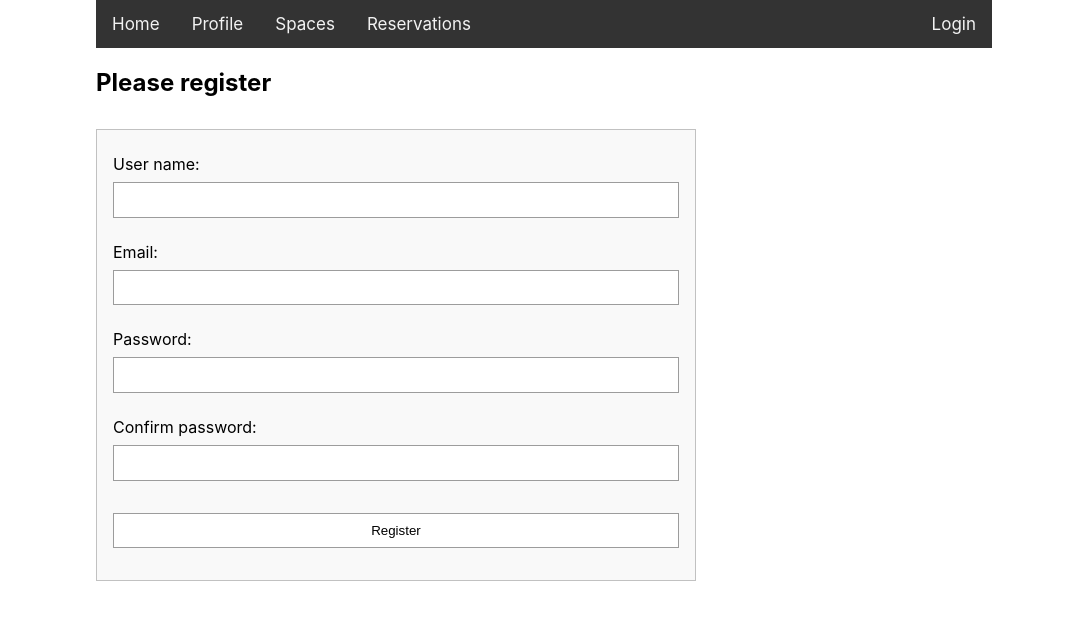
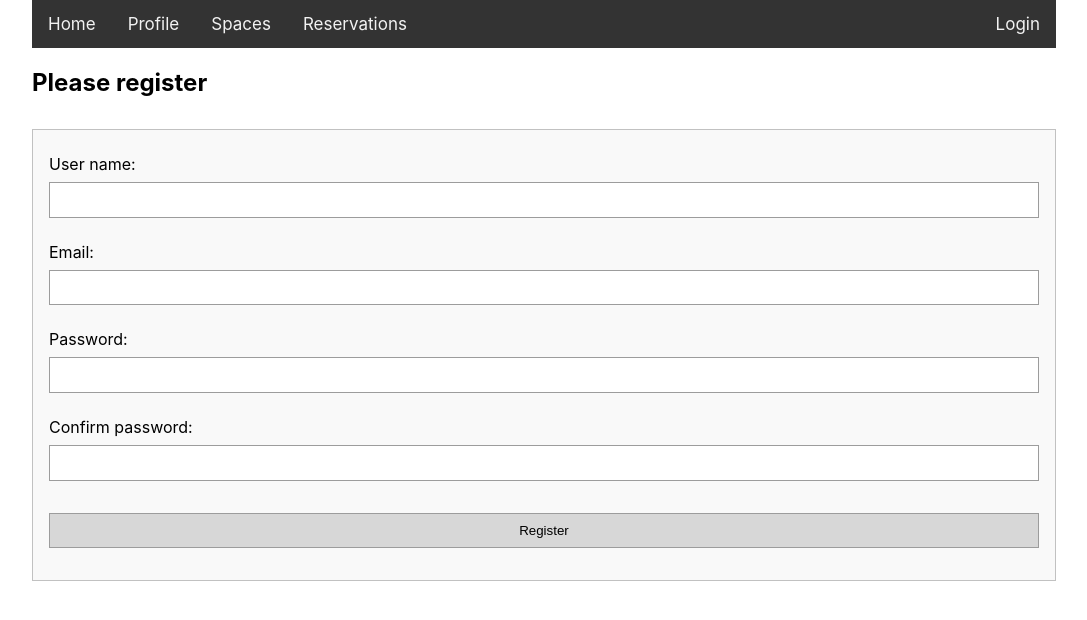
Before and after one commit to XiaozhouCui/space-finder-frontend, a React (Create React App) app: page /signup in a window 1280 px wide. Shown: the top 620 px of the page, without its empty margins (96-1183 px from the left). Built offline with nearby package versions, Linux system fonts and the light colour scheme; what aws-amplify would draw is missing.

Commit message:
Fix bug in create space request

```diff
--- a/package.json
+++ b/package.json
@@ -25,6 +25,7 @@
     "start": "react-scripts start",
     "build": "react-scripts build",
     "test": "react-scripts test",
+    "invalidate": "aws cloudfront create-invalidation --distribution-id E2WIAXBS2WLP4T --paths \"/*\"",
     "eject": "react-scripts eject"
   },
   "eslintConfig": {
--- a/src/components/Auth/Forms.css
+++ b/src/components/Auth/Forms.css
@@ -7,7 +7,6 @@ form {
   background: #f9f9f9;
   border: 1px solid #c1c1c1;
   margin-top: 2rem;
-  max-width: 600px;
   /* margin-left: auto;
     margin-right: auto; */
   padding: 1em;
@@ -17,6 +16,13 @@ form input {
   background: #fff;
   border: 1px solid #9c9c9c;
   width: 100%;
+}
+form input[type="submit"] {
+  background-color: #d7d7d7;
+}
+form input[type="submit"]:hover {
+  background-color: #e3e3e3;
+  cursor: pointer;
 }
 form button {
   background: lightgrey;
--- a/src/index.css
+++ b/src/index.css
@@ -14,13 +14,14 @@ code {
 
 .wrapper {
   margin: auto;
-  width: 70%;
+  width: 80%;
 }
 
 /* Add a black background color to the top navigation */
 .navbar {
   background-color: #333;
   overflow: hidden;
+  margin-bottom: 1rem;
 }
 
 /* Style the links inside the navigation bar */
--- a/src/services/DataService.ts
+++ b/src/services/DataService.ts
@@ -43,6 +43,9 @@ export class DataService {
     const requestUrl = appConfig.api.spacesUrl;
     const requestOptions: RequestInit = {
       method: 'POST',
+      headers: {
+        Authorization: this.getUserIdToken(),
+      },
       body: JSON.stringify(iCreateSpace),
     };
     // POST request will store the location, description and photoURL into DynamoDB
```
